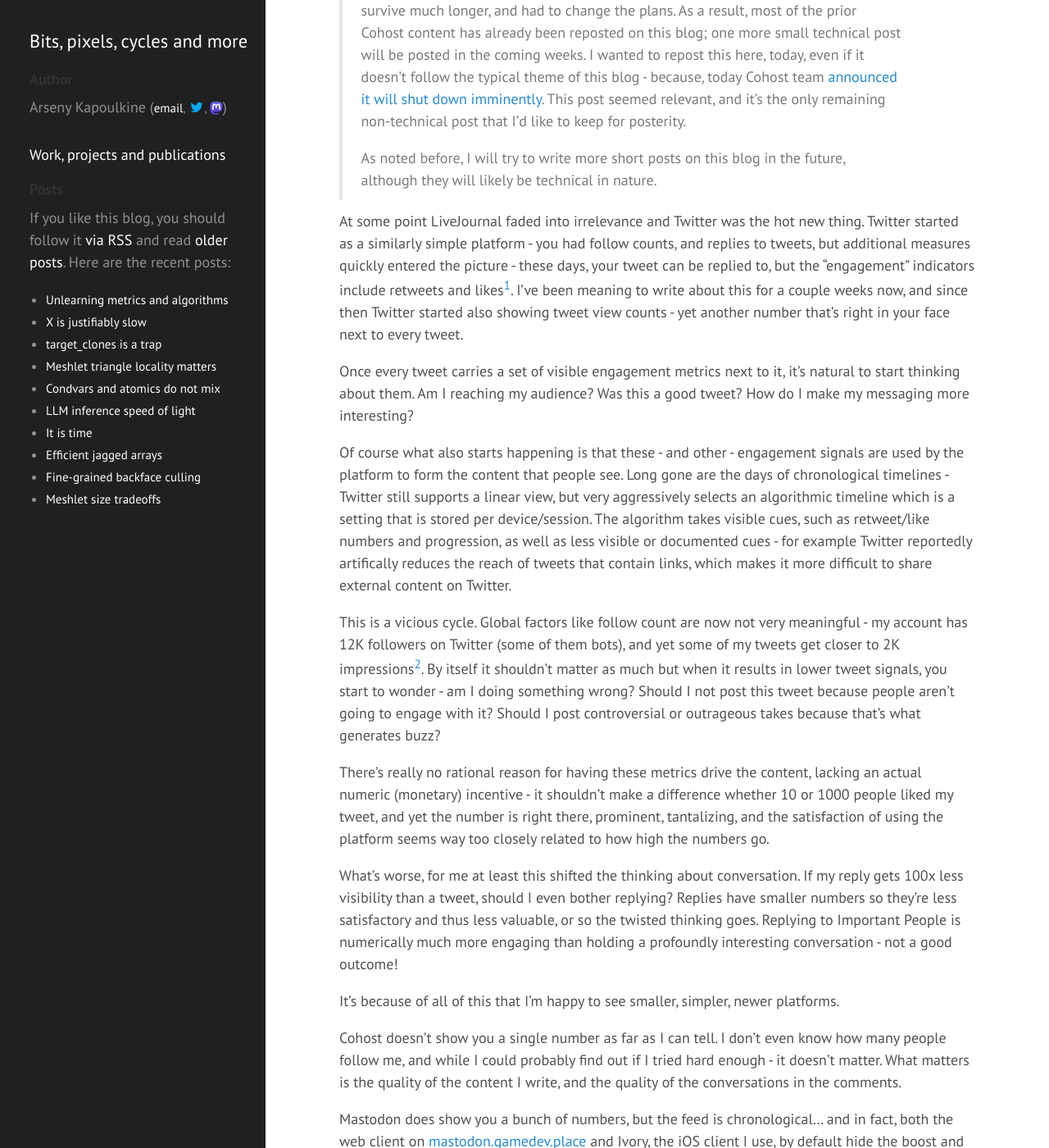
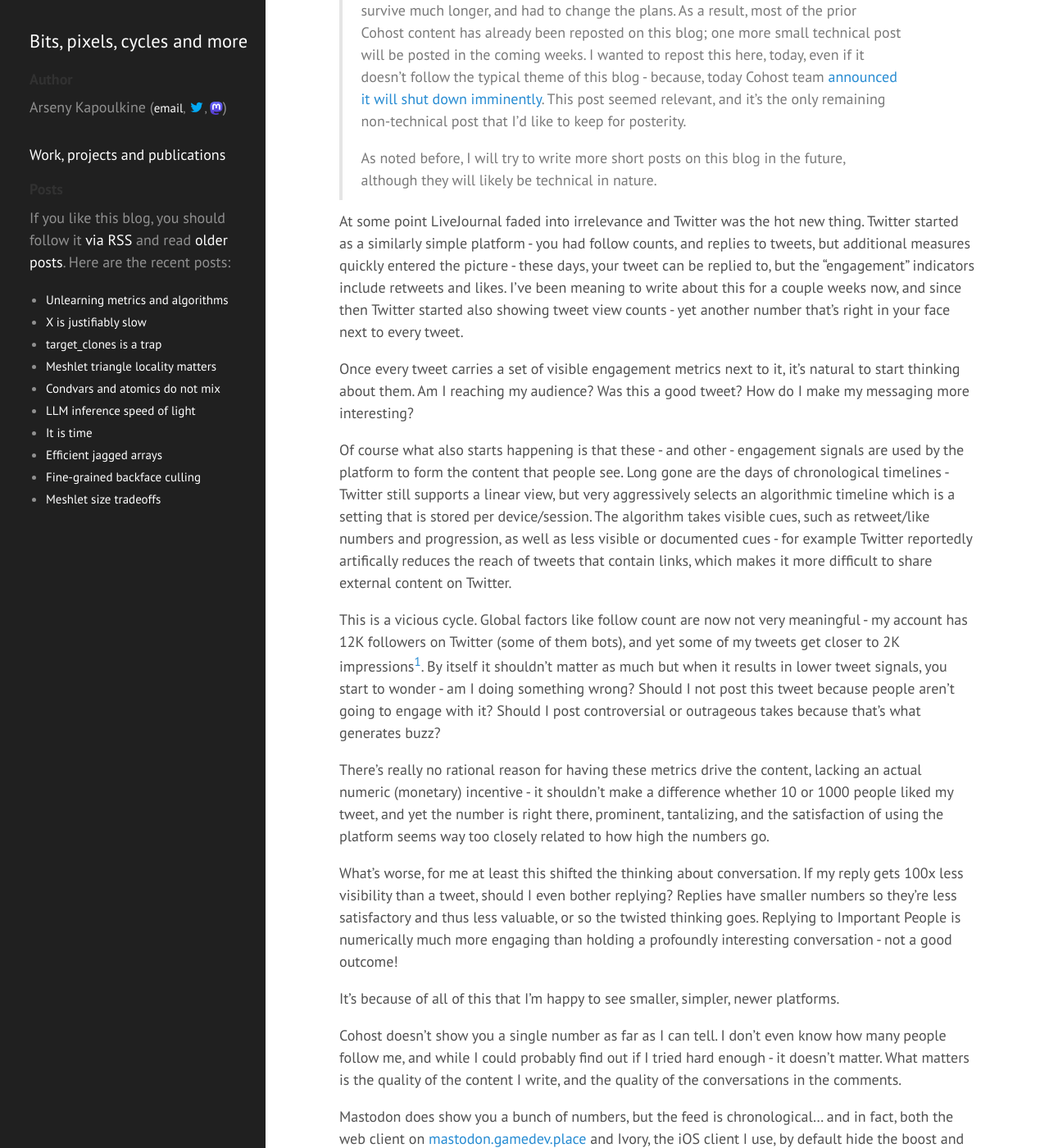
Before and after one commit to zeux/zeux.github.io, a Jekyll site: the page built from _posts/2024-09-09-unlearning-metrics.md, in a window 1280 px wide and 1400 px high, scrolled down 631 px. Shown: the whole window at 82% size. Built offline with Jekyll 4.4.1, drawn with Linux system fonts in a browser that asks for light colours; some of the changed lines change nothing that is shown; some of the changed text lies outside the part shown.

Commit message:
Remove the extra ref we actually don't need

```diff
--- a/_posts/2024-09-09-unlearning-metrics.md
+++ b/_posts/2024-09-09-unlearning-metrics.md
@@ -16,13 +16,13 @@
 >
 > As noted before, I will try to write more short posts on this blog in the future, although they will likely be technical in nature.
 
-At some point LiveJournal faded into irrelevance and Twitter was the hot new thing. Twitter started as a similarly simple platform - you had follow counts, and replies to tweets, but additional measures quickly entered the picture - these days, your tweet can be replied to, but the "engagement" indicators include retweets and likes[^1]. I've been meaning to write about this for a couple weeks now, and since then Twitter started also showing tweet view counts - yet another number that's right in your face next to every tweet.
+At some point LiveJournal faded into irrelevance and Twitter was the hot new thing. Twitter started as a similarly simple platform - you had follow counts, and replies to tweets, but additional measures quickly entered the picture - these days, your tweet can be replied to, but the "engagement" indicators include retweets and likes. I've been meaning to write about this for a couple weeks now, and since then Twitter started also showing tweet view counts - yet another number that's right in your face next to every tweet.
 
 Once every tweet carries a set of visible engagement metrics next to it, it's natural to start thinking about them. Am I reaching my audience? Was this a good tweet? How do I make my messaging more interesting?
 
 Of course what also starts happening is that these - and other - engagement signals are used by the platform to form the content that people see. Long gone are the days of chronological timelines - Twitter still supports a linear view, but very aggressively selects an algorithmic timeline which is a setting that is stored per device/session. The algorithm takes visible cues, such as retweet/like numbers and progression, as well as less visible or documented cues - for example Twitter reportedly artifically reduces the reach of tweets that contain links, which makes it more difficult to share external content on Twitter.
 
-This is a vicious cycle. Global factors like follow count are now not very meaningful - my account has 12K followers on Twitter (some of them bots), and yet some of my tweets get closer to 2K impressions[^2]. By itself it shouldn't matter as much but when it results in lower tweet signals, you start to wonder - am I doing something wrong? Should I not post this tweet because people aren't going to engage with it? Should I post controversial or outrageous takes because that's what generates buzz?
+This is a vicious cycle. Global factors like follow count are now not very meaningful - my account has 12K followers on Twitter (some of them bots), and yet some of my tweets get closer to 2K impressions[^1]. By itself it shouldn't matter as much but when it results in lower tweet signals, you start to wonder - am I doing something wrong? Should I not post this tweet because people aren't going to engage with it? Should I post controversial or outrageous takes because that's what generates buzz?
 
 There's really no rational reason for having these metrics drive the content, lacking an actual numeric (monetary) incentive - it shouldn't make a difference whether 10 or 1000 people liked my tweet, and yet the number is right there, prominent, tantalizing, and the satisfaction of using the platform seems way too closely related to how high the numbers go.
 
@@ -34,8 +34,7 @@
 
 Mastodon does show you a bunch of numbers, but the feed is chronological... and in fact, both the web client on [mastodon.gamedev.place](https://mastodon.gamedev.place/) and Ivory, the iOS client I use, by default hide the boost and favorite numbers - which is a setting I'm happy to keep in its default, sane, position! As such the focus seems to be much more so on a discussion - and indeed, while it seems like the size of the user base is drastically smaller than Twitter's, and my follower count is 10x smaller than it used to be, it feels like there's a similar amount of interesting conversations that I actually want to read or engage in, at least in my field.
 
-It's still hard to not think about numbers that represent reach - in other networks like GitHub I still use the number of forks and stars to judge how popular a given repository is[^3]. I still look at view counts on my YouTube videos to try to figure out what content I should publish and whether the whole video thing is worthwhile to begin with. That said, I'm trying to break away from caring about metrics and focus on content and discussion quality - numbers be damned.
+It's still hard to not think about numbers that represent reach - in other networks like GitHub I still use the number of forks and stars to judge how popular a given repository is[^2]. I still look at view counts on my YouTube videos to try to figure out what content I should publish and whether the whole video thing is worthwhile to begin with. That said, I'm trying to break away from caring about metrics and focus on content and discussion quality - numbers be damned.
 
-[^1]: This post was written at the end of 2022; it is 2024 now and Twitter also prominently features yet another engagement indicator, views.
-[^2]: By itself this could just be a difference between total Twitter accounts and monthly active Twitter accounts, as opposed to an algorithmic bias - something that's difficult to estimate.
-[^3]: And this is probably not terribly healthy either; fork count in particular is now a measure of nothing useful as a lot of people seem to have a habit of forking a repository without an intend to change the fork in any way.
+[^1]: By itself this could just be a difference between total Twitter accounts and monthly active Twitter accounts, as opposed to an algorithmic bias - something that's difficult to estimate.
+[^2]: And this is probably not terribly healthy either; fork count in particular is now a measure of nothing useful as a lot of people seem to have a habit of forking a repository without an intend to change the fork in any way.
```
